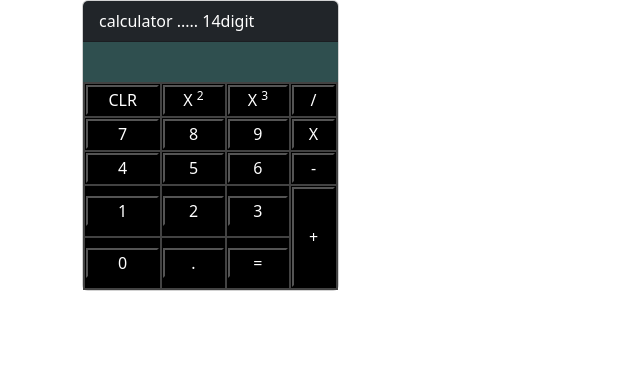
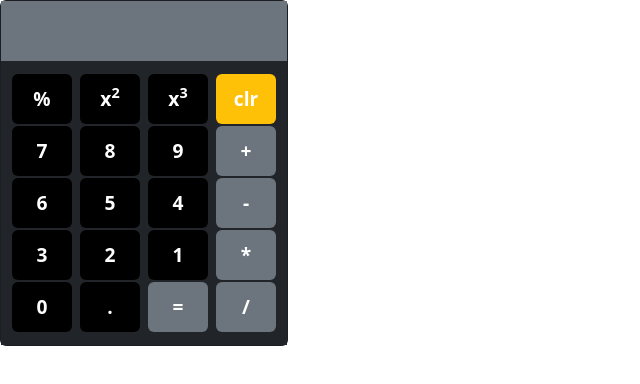
Before and after one commit to ananduvinod04/calculator, a plain HTML site: page index.html in a window 1280 px wide. Shown: the whole page, without its empty margins (0-640 px from the left). Drawn offline with nearby package versions, Linux system fonts and the light colour scheme.

Commit message:
bud fixed and implimented new html and css layout

```diff
--- a/Script/script.js
+++ b/Script/script.js
@@ -1,92 +1,121 @@
+let preValue = "";
+let currentValue = "";
+let operatorValue = "";
 let flag = 0;
+let firstperValue=0;
+//functuion enter value to screen
+function keyPress(keyValue) {
+    const screen = document.getElementById("screen");
 
-let calculationArray = new Array();
-calculationArray[0] = "";
+    if (flag === 1) {
+        screen.value = keyValue; // Start fresh
+        flag = 0; // Reset flag
+    } else {
+        screen.value += keyValue;
+    }
+}
 
-var screen = document.getElementById("screen");
-let screenLengthChecker = () => {
-  if (screen.value.length > 14) {
-    screen.type = "text";
+//function hold events when an operator key pressed
 
-    screen.value = "syntax error!!!";
-  }
-};
+function operatorClicked(operator) {
+    const screen = document.getElementById("screen");
+    firstperValue=document.getElementById("screen").value;
 
-function screenEntry(keyValue, screenLengthChecker) {
-  document.getElementById("screen").value += keyValue;
-  screenLengthChecker();
+    if (preValue === "") {
+        preValue = screen.value;
+        operatorValue = operator;
+        screen.value = "";
+    } else {
+        currentValue = screen.value;
+        calculateResult();
+        operatorValue = operator;
+
+    }
 }
-let clearScreen = () => (screen.value = "");
+//indirect function  calculate  result  when operator function runs
+function calculateResult() {
+    currentValue = document.getElementById("screen").value;
+
+    let converter = `${preValue}${operatorValue}${currentValue}`;
+    try {
+        preValue = eval(converter);
+        document.getElementById("screen").value = preValue;
+        currentValue = "";
+        flag = 1;
+    } catch (e) {
+        document.getElementById("screen").value = "Error";
+        resetCalculator();
+    }
+}
+//function used to clear variables
+function resetCalculator() {
+    preValue = "";
+    currentValue = "";
+    operatorValue = "";
+    flag = 0;
+}
+
+//function used to trigger calculationResult function when =keypressed
+function equals() {
+    calculateResult();
+    operatorValue = "";
+}
+
+//screen clearing function
+function clearScreen() {
+    document.getElementById("screen").value = "";
+    resetCalculator();
+}
+//function to calculate square
+function calculateSquare(){
+     document.getElementById("screen").value *= document.getElementById("screen").value;
+
+}
+//calculate cube of screen value
+function calculateCube(){
+   document.getElementById("screen").value = document.getElementById("screen").value ** 3
+
+}
+//function to calculculate percentage
+function calculatePercentage(){
+let percentageValue=document.getElementById("screen").value;
+document.getElementById("screen").value=(firstperValue*percentageValue)/100;
 
 
 
+}
+//keyboard integration part
+document.addEventListener('keydown', (event) => {
+    const key = event.key;
 
 
+    if ('0123456789'.includes(key)) {
+        keyPress(key);
+    }
 
 
+    if ('+-*/'.includes(key)) {
+        operatorClicked(key);
+    }
 
 
-function operatorClick(operator, clearScreen) {
-  if (calculationArray[0] === "") {
-    calculationArray[0] = screen.value;
-    calculationArray[1] = operator;
-
-    clearScreen();
-  } else if (calculationArray[0] !== "") {
-    if (flag == 1) {
-      calculationArray[0] = result;
-      screen.value = "";
-
-      const StrigifyCalculationArray = `${calculationArray[0]}${calculationArray[1]}${calculationArray[2]}`;
-      result = eval(StrigifyCalculationArray);
-      console.log(typeof result);
-      screen.value = result;
-      clearScreen();
-      flag=0;
-    } else {
-      calculationArray[2] = screen.value;
-
-      const StrigifyCalculationArray = `${calculationArray[0]}${calculationArray[1]}${calculationArray[2]}`;
-      result = eval(StrigifyCalculationArray);
-      console.log(typeof result);
-      screen.value = result;
-      flag = 1;
-
-      console.log(result);
+    if (key === 'Enter' || key === '=') {
+        equals();
     }
-  }
-}
 
 
+    if (key === 'Backspace') {
+        const screen = document.getElementById("screen");
+        screen.value = screen.value.slice(0, -1);
+    }
 
 
+    if (key === 'c' || key === 'C') {
+        clearScreen();
+    }
 
 
-
-
-
-
-
-
-
-
-
-
-
-
-
-
-
-
-
-
-
-function calculateResult(screenLengthChecker) {
-  calculationArray[2] = screen.value;
-  const StrigifyCalculationArray = `${calculationArray[0]}${calculationArray[1]}${calculationArray[2]}`;
-  const result = eval(StrigifyCalculationArray);
-  screen.value = result;
-  screenLengthChecker();
-
-  calculationArray = ["", "", ""];
-}
+    if (key === '.') {
+        keyPress(key);
+    }
+});
--- a/Style/style.css
+++ b/Style/style.css
@@ -1,38 +1,33 @@
-.card-header{
-    color: white;
+body {
+  display: flex;
+  justify-content: center0;
 }
-.screen{
-    display: flex;
-    justify-content: center;
-}
-.screen input{
-    width: 100%;
-    height: 40px;
-    border: none;
-    background-color: darkslategray;
-    color: white;
+input {
+  height: 60px;
+  border: 0;
+  font-family: "Orbitron", sans-serif;
+  font-optical-sizing: auto;
+  color: white;
+  font-size: 50px;
 }
 
-.card-header{
-    justify-content: center;
+.card-body {
+  padding: 12px 4px;
+}
 
+.btn_custom {
+  width: 60px;
+  height: 50px;
+  font-size: larger;
+  font-weight: bolder;
+  color: white;
 }
-.keyPad{
-     display: flex;
-    justify-content: center;
+
+table {
+  width: 100%;
 }
-table{
 
-    width:100%;
+tr {
+  display: flex;
+  justify-content: space-evenly;
 }
-td{
-    border: 2px solid rgb(66, 66, 66);
-    background-color: black;
-
-}
-td .btns{
-    width: 100%;
-    height: 100%;
-    color: white;
-    background-color: transparent;
-}
--- a/index.html
+++ b/index.html
@@ -1,75 +1,63 @@
-<!DOCTYPE html>
+<!doctype html>
 <html lang="en">
+
 <head>
-    <meta charset="utf-8" />
-    <meta name="viewport" content="width=device-width, initial-scale=1" />
+    <meta charset="utf-8">
+    <meta name="viewport" content="width=device-width, initial-scale=1">
     <title>Calculator</title>
-    <link
-      href="https://cdn.jsdelivr.net/npm/bootstrap@5.3.7/dist/css/bootstrap.min.css"
-      rel="stylesheet"
-      integrity="sha384-LN+7fdVzj6u52u30Kp6M/trliBMCMKTyK833zpbD+pXdCLuTusPj697FH4R/5mcr"
-      crossorigin="anonymous"
-    />
+    <link rel="preconnect" href="https://fonts.googleapis.com">
+    <link rel="preconnect" href="https://fonts.gstatic.com" crossorigin>
+    <link href="https://fonts.googleapis.com/css2?family=Orbitron:wght@400..900&display=swap" rel="stylesheet">
+    <link href="https://cdn.jsdelivr.net/npm/bootstrap@5.3.7/dist/css/bootstrap.min.css" rel="stylesheet"
+        integrity="sha384-LN+7fdVzj6u52u30Kp6M/trliBMCMKTyK833zpbD+pXdCLuTusPj697FH4R/5mcr" crossorigin="anonymous">
     <link rel="stylesheet" href="Style/style.css">
 </head>
+
 <body>
-    <div class="container ">
-      <div class="card" style="width: fit-content">
-        <div class="card-header bg-dark">calculator .....   14digit</div>
-        <div class=" container-fluid calculatorBox">
-          <div class=" row screen">
-            <input type="number" id="screen" />
-          </div>
-          <div class="row keyPad">
-
+    <!-- conatainer for calculator window -->
+    <div class="card bg-dark" style="width: 18rem;">
+        <input class="bg-secondary" type="text" id="screen" readonly />
+        <div class=" card-body bg-dark">
             <table>
-                <tbody>
                 <tr>
-                    <td><button class="btns " onclick="clearScreen()">CLR</button></td>
-                    <td>
-                      <button class="btns ">X <sup>2</sup></button>
+                    <td><button class="btn bg-black btn_custom" onclick="calculatePercentage(clearScreen)">%</button>
                     </td>
-                    <td>
-                      <button class="btns ">X <sup>3</sup></button>
-                    </td>
-                    <td><button class="btns " onclick="operatorClick('/',clearScreen)">/</button></td>
+                    <td><button class="btn bg-black btn_custom" onclick="calculateSquare()">x<sup>2</sup></button></td>
+                    <td><button class="btn bg-black btn_custom" onclick="calculateCube()">x<sup>3</sup></button></td>
+                    <td><button class="btn bg-warning btn_custom" onclick="clearScreen()">clr</button></td>
                 </tr>
                 <tr>
-                    <td><button class="btns "onclick="screenEntry(7, screenLengthChecker)">7</button></td>
-                    <td><button class="btns "onclick="screenEntry(8, screenLengthChecker)">8</button></td>
-                    <td><button class="btns "onclick="screenEntry(9, screenLengthChecker)">9</button></td>
-                    <td><button class="btns "onclick="operatorClick('*',clearScreen)">X</button></td>
+                    <td><button class="btn bg-black btn_custom" onclick="keyPress(7)">7</button></td>
+                    <td><button class="btn bg-black btn_custom" onclick="keyPress(8)">8</button></td>
+                    <td><button class="btn bg-black btn_custom" onclick="keyPress(9)">9</button></td>
+                    <td><button class="btn bg-secondary btn_custom" onclick="operatorClicked('+')">+</button></td>
                 </tr>
                 <tr>
-                    <td><button class="btns "onclick="screenEntry(4, screenLengthChecker)">4</button></td>
-                    <td><button class="btns "onclick="screenEntry(5, screenLengthChecker)">5</button></td>
-                    <td><button class="btns "onclick="screenEntry(6, screenLengthChecker)">6</button></td>
-                    <td><button class="btns "onclick="operatorClick('-',clearScreen)">-</button></td>
+                    <td><button class="btn bg-black btn_custom" onclick="keyPress(6)">6</button></td>
+                    <td><button class="btn bg-black btn_custom" onclick="keyPress(5)">5</button></td>
+                    <td><button class="btn bg-black btn_custom" onclick="keyPress(4)">4</button></td>
+                    <td><button class="btn bg-secondary btn_custom" onclick="operatorClicked('-')">-</button></td>
                 </tr>
                 <tr>
-                    <td><button class="btns "onclick="screenEntry(1, screenLengthChecker)">1</button></td>
-                    <td><button class="btns "onclick="screenEntry(2, screenLengthChecker)">2</button></td>
-                    <td><button class="btns "onclick="screenEntry(3, screenLengthChecker)">3</button></td>
-                    <td rowspan="2"><button class="btns "onclick="operatorClick('+',clearScreen)" style="height: 100px;">+</button></td>
+                    <td><button class="btn bg-black btn_custom" onclick="keyPress(3)">3</button></td>
+                    <td><button class="btn bg-black btn_custom" onclick="keyPress(2)">2</button></td>
+                    <td><button class="btn bg-black btn_custom" onclick="keyPress(1)">1</button></td>
+                    <td><button class="btn bg-secondary btn_custom" onclick="operatorClicked('*')">*</button></td>
                 </tr>
                 <tr>
-                    <td><button class="btns "onclick="screenEntry(0, screenLengthChecker)" >0</button></td>
-                    <td><button class="btns "onclick="screenEntry('.', screenLengthChecker)">.</button></td>
-                    <td><button class="btns "onclick="calculateResult(screenLengthChecker)">=</button></td>
-
+                    <td><button class="btn bg-black btn_custom" onclick="keyPress(0)">0</button></td>
+                    <td><button class="btn bg-black btn_custom" onclick="keyPress('.')">.</button></td>
+                    <td><button class="btn bg-secondary btn_custom" onclick="equals()">=</button></td>
+                    <td><button class="btn bg-secondary btn_custom" onclick="operatorClicked('/')">/</button></td>
                 </tr>
-                </tbody>
             </table>
-
-          </div>
-        </div>
         </div>
     </div>
     <script src="Script/script.js"></script>
-    <script
-      src="https://cdn.jsdelivr.net/npm/bootstrap@5.3.7/dist/js/bootstrap.bundle.min.js"
+
+    <script src="https://cdn.jsdelivr.net/npm/bootstrap@5.3.7/dist/js/bootstrap.bundle.min.js"
         integrity="sha384-ndDqU0Gzau9qJ1lfW4pNLlhNTkCfHzAVBReH9diLvGRem5+R9g2FzA8ZGN954O5Q"
-      crossorigin="anonymous"
-    ></script>
+        crossorigin="anonymous"></script>
 </body>
+
 </html>
```
Also changed, not shown: indexNew.html (deleted, +0 -75 lines). Lines whose indentation alone changed are shown as unchanged.
